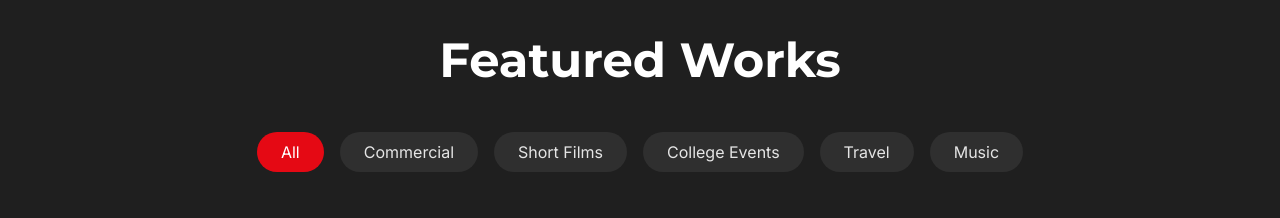
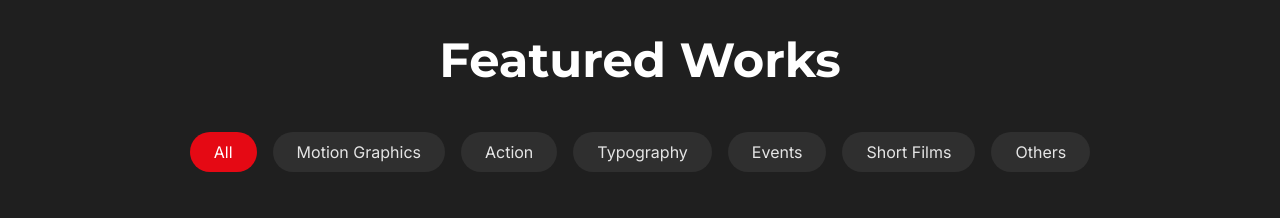
Before and after one commit to itsmeMayt/Mayank_Portfolio, a Next.js app: page / in a window 1280 px wide. Shown: the part 860-1078 px from the top of the page. Built offline with nearby package versions, Linux system fonts and the light colour scheme; grey boxes are pictures that could not be loaded.

Commit message:
Update: Modified VideoShowcase component with new video categories and content

```diff
--- a/src/components/VideoShowcase.tsx
+++ b/src/components/VideoShowcase.tsx
@@ -21,16 +21,16 @@ interface Video {
 const videos: Video[] = [
   {
     id: '1',
-    title: 'Portfolio Showcase',
-    description: 'A collection of my best video editing and filmmaking work, showcasing various styles and techniques.',
-    thumbnail: 'https://images.unsplash.com/photo-1540575467063-178a50c2df87?w=800&auto=format&fit=crop&q=60',
-    videoUrl: 'https://drive.google.com/file/d/1RClCSB8PwKiiIO3O9YiBrTQu9MXKd9in/view',
-    category: 'Portfolio'
+    title: 'Motion Ad for brand',
+    description: 'A dynamic motion graphics advertisement showcasing cutting-edge technology with sleek animations and modern design elements.',
+    thumbnail: 'https://images.unsplash.com/photo-1611162617213-7d7a39e9b1d7?w=800&auto=format&fit=crop&q=60',
+    videoUrl: 'https://cht36xxrzycrr1fo.public.blob.vercel-storage.com/Videos/iris_ad_final-yxm7pO07xSG1bHy78nLds7euMNBFFN.mp4',
+    category: 'Motion Graphics'
   },
   {
     id: '2',
-    title: 'Product Launch Campaign',
-    description: 'Dynamic product showcase with modern transitions and engaging visuals for a tech startup.',
+    title: 'Brand Promotion Video',
+    description: 'A dynamic motion graphics advertisement showcasing cutting-edge technology with sleek animations and modern design elements.',
     thumbnail: 'https://images.unsplash.com/photo-1550009158-9ebf69173e03?w=800&auto=format&fit=crop&q=60',
     videoUrl: '/videos/background.mp4',
     category: 'Commercial'
@@ -72,7 +72,7 @@ const videos: Video[] = [
 export default function VideoShowcase() {
   const [activeCategory, setActiveCategory] = useState('All')
   const [selectedVideo, setSelectedVideo] = useState<Video | null>(null)
-  const categories = ['All', 'Commercial', 'Short Films', 'College Events', 'Travel', 'Music']
+  const categories = ['All','Motion Graphics','Action','Typography','Events','Short Films','Others']
 
   const filteredVideos = activeCategory === 'All'
     ? videos
```
Also changed, not shown: 1 other file (tests, documents, lock files or other folders).
